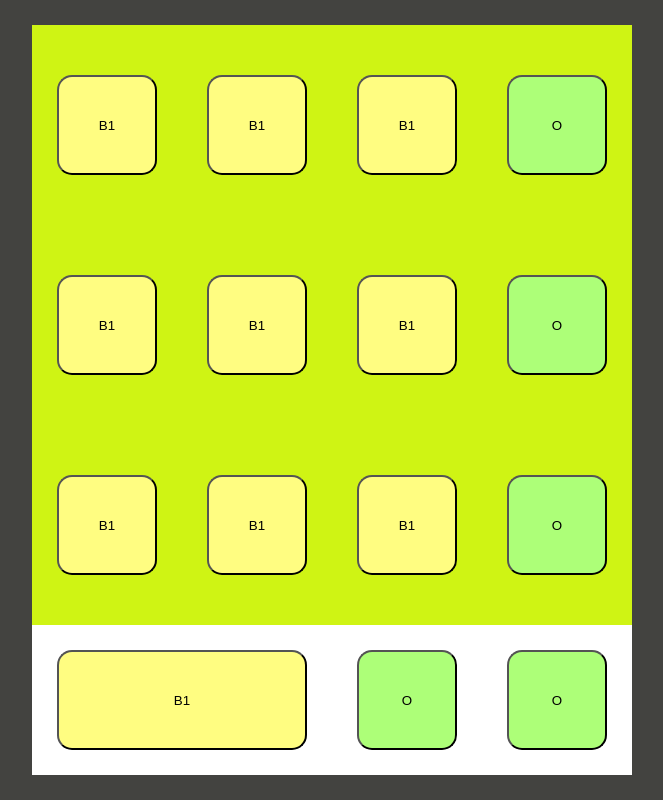
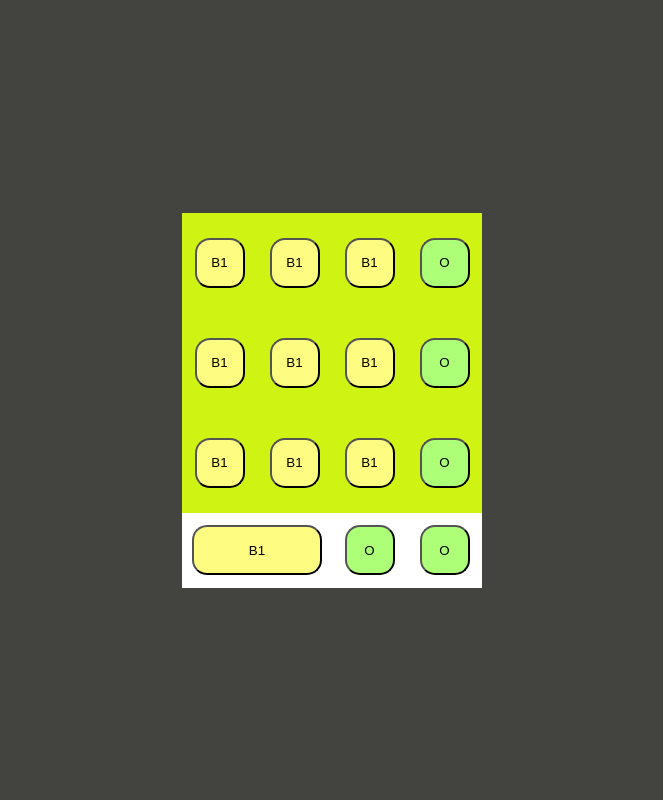
Before and after one commit to Widido1/calculator, a React (Create React App) app: page / in a window 1280 px wide. Shown: the whole page, without its empty margins (308-971 px from the left). Built offline with nearby package versions, Linux system fonts and the light colour scheme; the HTML template or start-up script is replaced by a standard one.

Commit message:
add Operator_bAC

```diff
--- a/src/App.css
+++ b/src/App.css
@@ -14,47 +14,52 @@ body {
 .b0{
   border-radius: 15px;
   background-color: #FFFD81;
-  min-width: 250px;
-  height: 100px;
+  min-width: 130px;
+  height: 50px;
 }
 .b1{
   border-radius: 15px;
   background-color: #FFFD81;
-  min-width: 100px;
-  height: 100px;
+  min-width: 50px;
+  height: 50px;
 }
 
-.b1:hover{
+.b1:hover, .b0:hover{
   background-color: #FDFFB7;
 }
 
 .b2{
   border-radius: 15px;
   background-color: #ADFF78;
-  min-width: 100px;
-  height: 100px;
+  min-width: 50px;
+  height: 50px;
 }
 .b2:hover{
   background-color: #C9FFA6;
 }
+#CalculatorAC{
+  display: grid;
+  grid-template-columns: 225px 75px;
+  background-color: teal;
+}
 
 #Calculator1-9{
   display: grid;
-  grid-template-columns: 150px 150px 150px 150px;
+  grid-template-columns: 75px 75px 75px 75px;
   align-items: center;
   justify-items: center;
   background-color: #CFF414;
-  width: 600px;
-  height: 600px;
+  width: 300px;
+  height: 300px;
   z-index: 2;
 }
 #Calculator0{
   display: grid;
-  grid-template-columns: 300px 150px 150px;
+  grid-template-columns: 150px 75px 75px;
   align-items: center;
   justify-items: center;
-  width: 600px;
-  height: 150px;
+  width: 300px;
+  height: 75px;
   background-color: white;
 }
 
```
Also changed, not shown: src/ReactComponents/Operator_bAC.jsx (added, +9 -0 lines).
